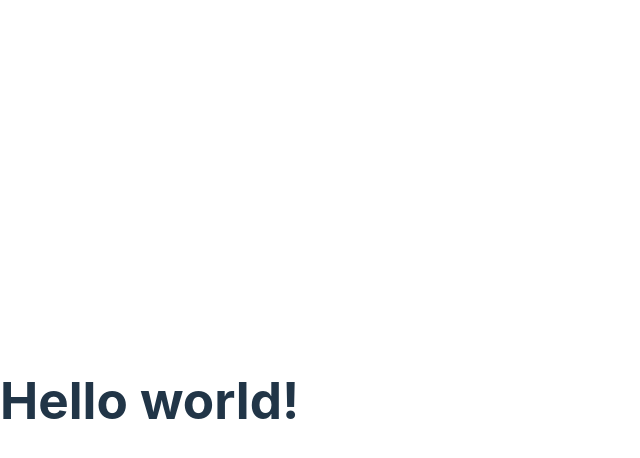
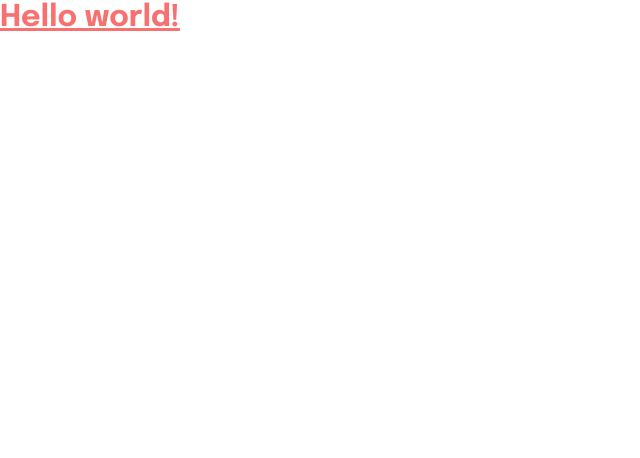
Before and after one commit to ahmetizgi84/fiv-media, a React (Vite) app: page / in a window 1280 px wide. Shown: the top 458 px of the page, without its empty margins (0-640 px from the left). Built offline with nearby package versions, Linux system fonts and the light colour scheme.

Commit message:
feat: fontfamily has changed to Epilogue

```diff
--- a/src/index.css
+++ b/src/index.css
@@ -1,69 +1,5 @@
-:root {
-  font-family: Inter, system-ui, Avenir, Helvetica, Arial, sans-serif;
-  line-height: 1.5;
-  font-weight: 400;
+@import url('//fonts.googleapis.com/css2?family=Epilogue:wght@400;500;600;700;800;900&display=swap');
 
-  color-scheme: light dark;
-  color: rgba(255, 255, 255, 0.87);
-  background-color: #242424;
-
-  font-synthesis: none;
-  text-rendering: optimizeLegibility;
-  -webkit-font-smoothing: antialiased;
-  -moz-osx-font-smoothing: grayscale;
-  -webkit-text-size-adjust: 100%;
-}
-
-a {
-  font-weight: 500;
-  color: #646cff;
-  text-decoration: inherit;
-}
-a:hover {
-  color: #535bf2;
-}
-
-body {
-  margin: 0;
-  display: flex;
-  place-items: center;
-  min-width: 320px;
-  min-height: 100vh;
-}
-
-h1 {
-  font-size: 3.2em;
-  line-height: 1.1;
-}
-
-button {
-  border-radius: 8px;
-  border: 1px solid transparent;
-  padding: 0.6em 1.2em;
-  font-size: 1em;
-  font-weight: 500;
-  font-family: inherit;
-  background-color: #1a1a1a;
-  cursor: pointer;
-  transition: border-color 0.25s;
-}
-button:hover {
-  border-color: #646cff;
-}
-button:focus,
-button:focus-visible {
-  outline: 4px auto -webkit-focus-ring-color;
-}
-
-@media (prefers-color-scheme: light) {
-  :root {
-    color: #213547;
-    background-color: #ffffff;
-  }
-  a:hover {
-    color: #747bff;
-  }
-  button {
-    background-color: #f9f9f9;
-  }
-}
+@tailwind base;
+@tailwind components;
+@tailwind utilities;
--- /dev/null
+++ b/tailwind.config.js
@@ -0,0 +1,12 @@
+/** @type {import('tailwindcss').Config} */
+export default {
+  content: ["./index.html", "./src/**/*.{js,ts,jsx,tsx}"],
+  theme: {
+    extend: {
+      fontFamily: {
+        sans: ["Epilogue", "sans-serif"],
+      },
+    },
+  },
+  plugins: [],
+};
```
